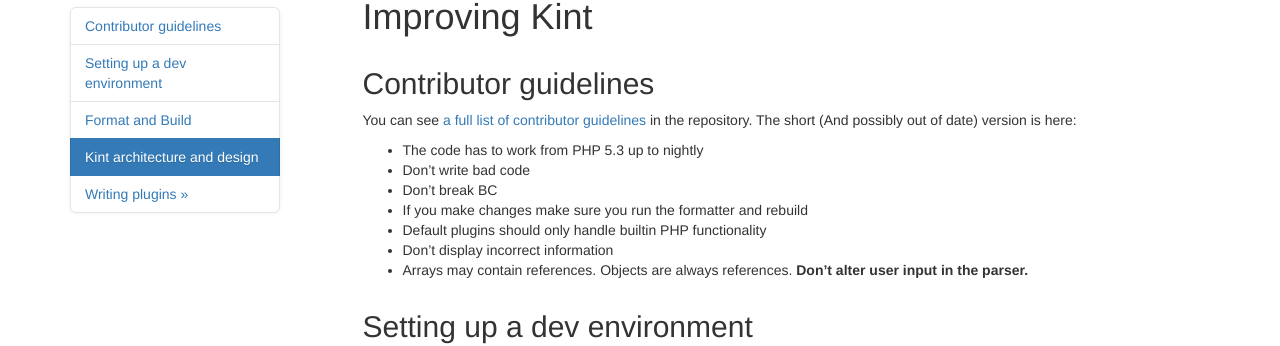
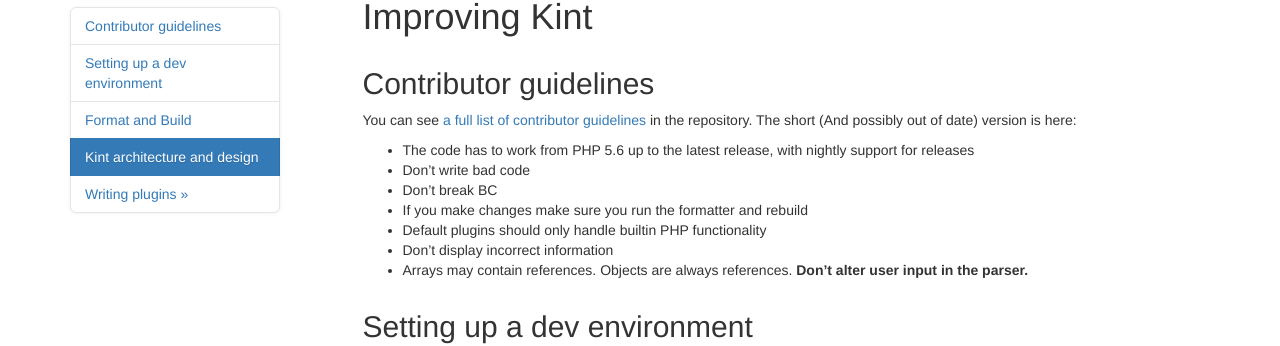
Before and after one commit to kint-php/kint, a Jekyll site: the page built from contrib.md, in a window 1280 px wide. Shown: the part 302-648 px from the top of the page. Built offline with Jekyll 4.4.1, drawn with Linux system fonts in a browser that asks for light colours; nearby versions of some CDN libraries.

Commit message:
Change min php version

```diff
--- a/contrib.md
+++ b/contrib.md
@@ -22,7 +22,7 @@ title: Improving Kint
 
 You can see <a href="https://github.com/kint-php/kint/blob/master/CONTRIBUTING.md" target="_blank">a full list of contributor guidelines</a> in the repository. The short (And possibly out of date) version is here:
 
-* The code has to work from PHP 5.3 up to nightly
+* The code has to work from PHP 5.6 up to the latest release, with nightly support for releases
 * Don't write bad code
 * Don't break BC
 * If you make changes make sure you run the formatter and rebuild
```
